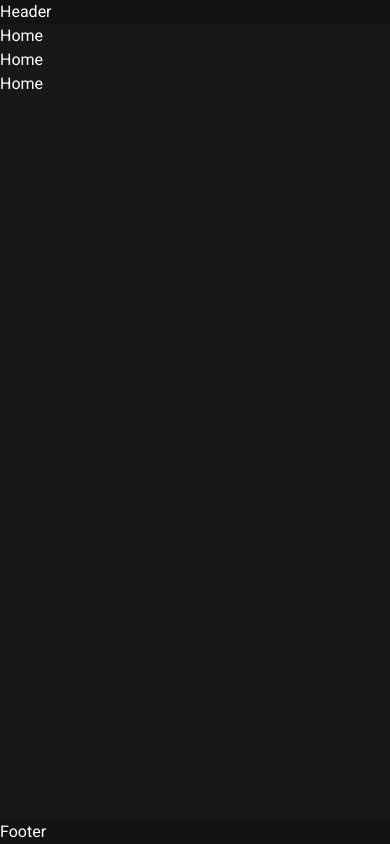
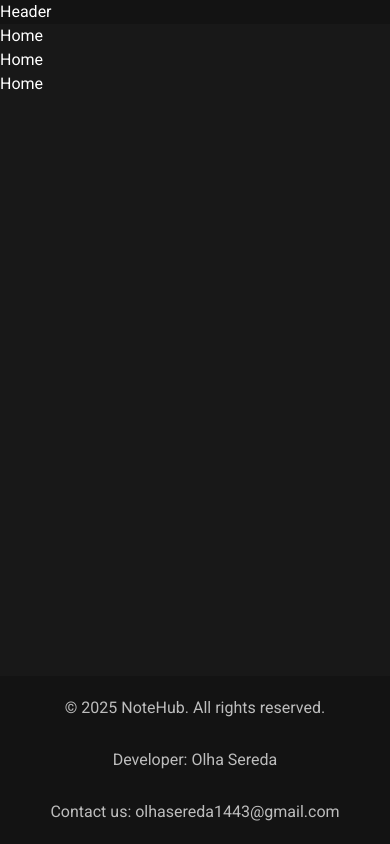
Before and after one commit to hellvita/notehub-helvita, a Next.js app: page / in a window 390 px wide. Built offline with nearby package versions, Linux system fonts and the light colour scheme; no server answers.

Commit message:
add the Footer component for mobile

```diff
--- a/app/globals.css
+++ b/app/globals.css
@@ -1,6 +1,12 @@
 @import "tailwindcss";
 
 @theme {
+  --breakpoint-*: initial;
+  --breakpoint-mobile: 360px;
+  --breakpoint-tablet: 700px;
+  --breakpoint-tablet-big: 1133px;
+  --breakpoint-desktop: 1440px;
+
   --color-*: initial;
   --color-white-400: #bdbdbd;
   --color-white-950: #fff;
--- a/components/Footer/Footer.tsx
+++ b/components/Footer/Footer.tsx
@@ -1,3 +1,21 @@
 export default function Footer() {
-  return <footer className="bg-black-900">Footer</footer>;
+  return (
+    <footer className="bg-black-900 py-4 text-center text-white-400 leading-8">
+      <div className="my-0 mx-auto w-80 max-w-full flex flex-col gap-y-5">
+        <p>© 2025 NoteHub. All rights reserved.</p>
+        <div className="flex flex-col gap-y-5">
+          <p>Developer: Olha Sereda</p>
+          <p>
+            Contact us:&#160;
+            <a
+              href="mailto:olhasereda1443@gmail.com"
+              className="hover:text-white-950 hover:underline transition-colors duration-300"
+            >
+              olhasereda1443@gmail.com
+            </a>
+          </p>
+        </div>
+      </div>
+    </footer>
+  );
 }
```
